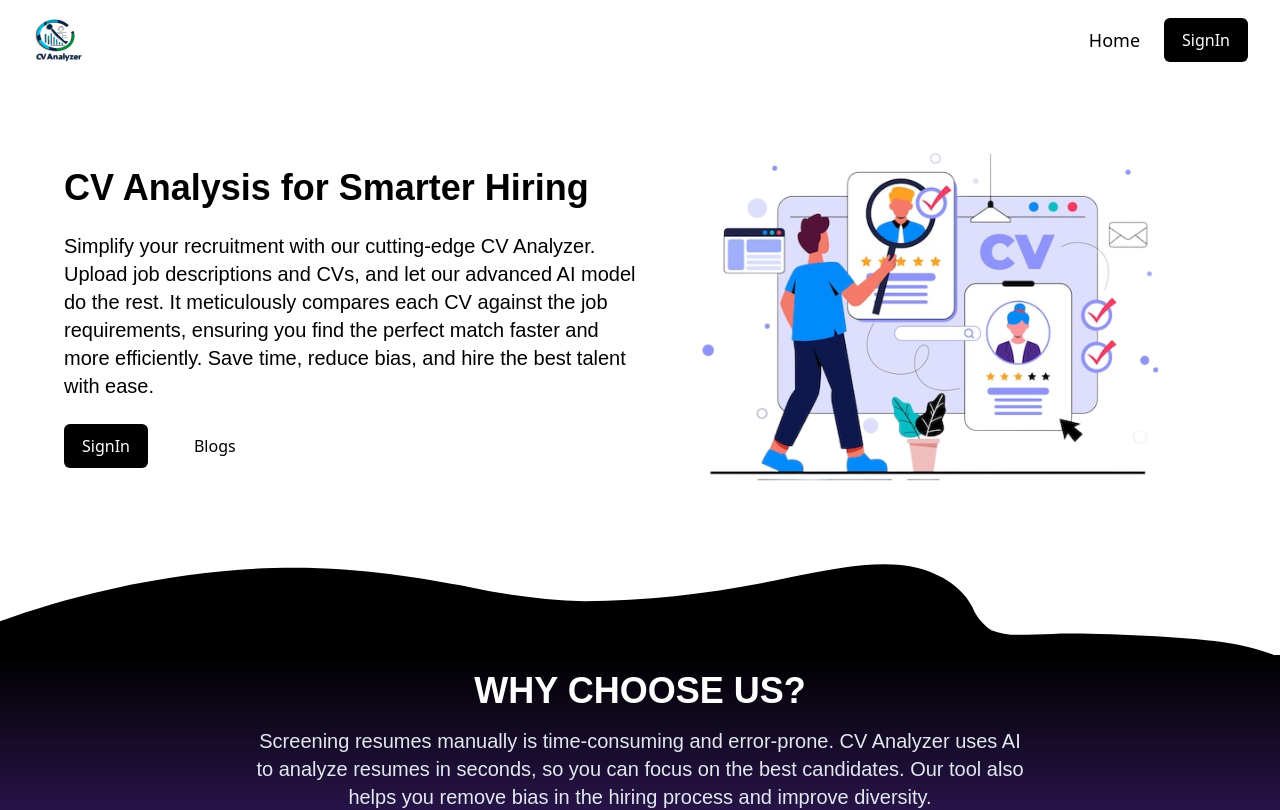
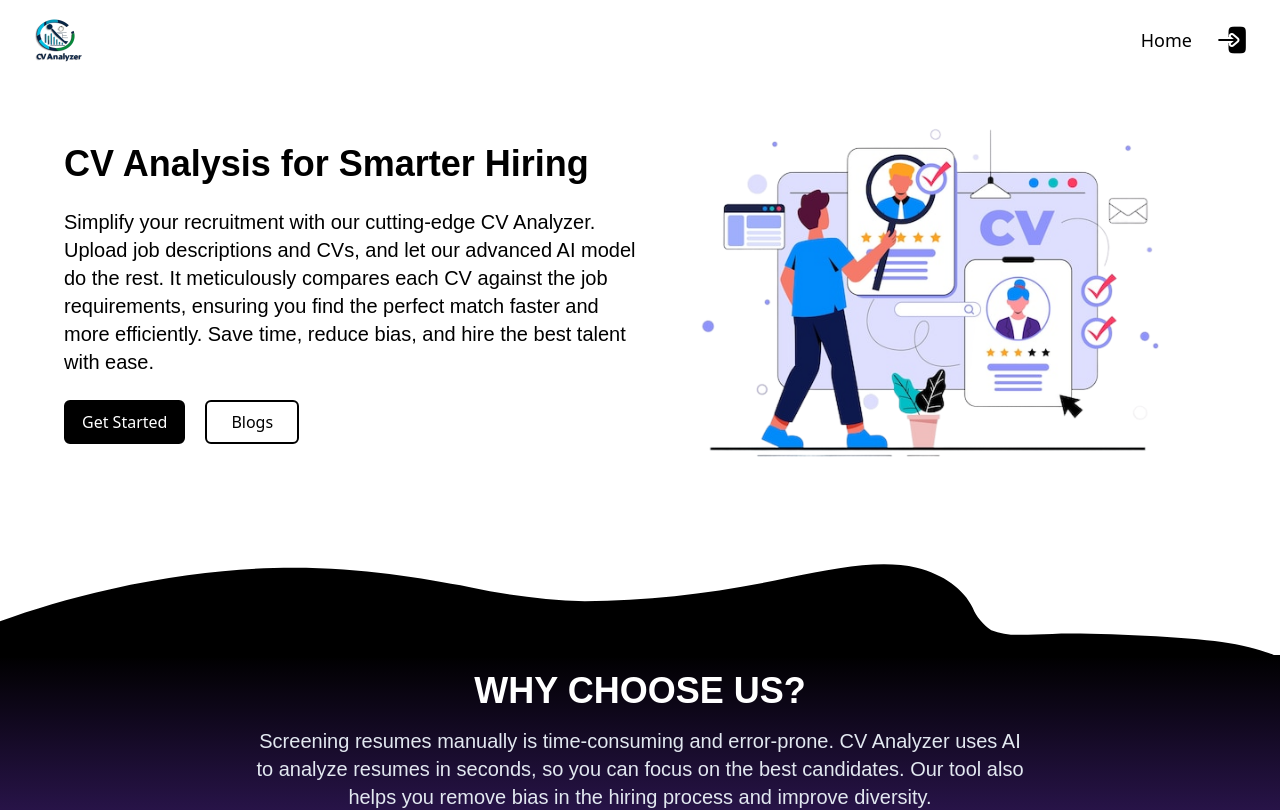
Before and after one commit to dev-bilal-raza/CVAnalysis, a Next.js app in the folder cv_checker_frontend/: page / in a window 1280 px wide. Shown: the top 810 px of the page. Built offline with nearby package versions, Linux system fonts and the light colour scheme; no server answers.

Commit message:
refactor: simplify user model and enhance button and input components with better props handling

```diff
--- a/cv_checker_frontend/src/components/common/Button.tsx
+++ b/cv_checker_frontend/src/components/common/Button.tsx
@@ -1,28 +1,42 @@
 import React from 'react';
 
-const Button = ({
+interface ButtonProps extends React.ButtonHTMLAttributes<HTMLButtonElement> {
+  is_delete?: boolean;
+  children: React.ReactNode;
+  status?: 'primary' | 'secondary';
+  click_func?: () => void;
+  className?: string;
+}
+
+const Button: React.FC<ButtonProps> = React.memo(
+  ({
     is_delete = false,
     children,
     status = 'primary',
     click_func,
     className,
-}: {
-  is_delete?: boolean;
-  children: React.ReactNode;
-  status?: 'primary' | 'secondary';
-  click_func?: () => void;
-  className?: string;
+    ...otherProps
   }) => {
+    const buttonClass = `font-sans p-2 md:px-4 rounded-md ${status === 'primary' ? (!is_delete ? 'bg-black' : 'bg-red-600') : !is_delete ? 'hover:bg-black' : 'hover:bg-red-600'} md:text-base text-sm ${status === 'primary' ? 'hover:text-black text-white hover:bg-transparent' : 'hover:text-white text-black'} duration-1000 border-2 border-black rounded-lg duration-1000 ${className}`;
+
     return (
-    <div className={``}>
+      <div>
         <button
-        className={`font-sans p-2 md:px-4 rounded-md ${status === 'primary' ? (!is_delete ? 'bg-black' : 'bg-red-600') : !is_delete ? 'hover:bg-black' : 'hover:bg-red-600'} md:text-base text-sm ${status === 'primary' ? 'hover:text-black text-white' : 'hover:text-white text-black'} hover:bg-transparent duration-1000 border-2 rounded-lg ${status === 'primary' ? 'hover:border-black' : 'border-black hover:border-transparent'} duration-1000 border-transparent ${className}`}
+          className={buttonClass}
           onClick={click_func}
+          aria-label={
+            status === 'primary' ? 'Primary Button' : 'Secondary Button'
+          }
+          role="button"
+          {...otherProps}
         >
           {children}
         </button>
       </div>
     );
-};
+  }
+);
+
+Button.displayName = 'Button';
 
 export default Button;
--- a/cv_checker_frontend/src/components/common/Input.tsx
+++ b/cv_checker_frontend/src/components/common/Input.tsx
@@ -1,6 +1,6 @@
 import React from 'react';
 
-interface InputType {
+interface InputType extends React.InputHTMLAttributes<HTMLInputElement> {
   labelText: string;
   extraLabel?: string;
   otherClasses?: string;
@@ -16,6 +16,7 @@
   setInput,
   input_value,
   is_required,
+  ...otherProps
 }: InputType) => {
   return (
     <div className="relative h-10 w-full">
@@ -25,6 +26,7 @@
         value={input_value}
         onChange={(e) => setInput(e.target.value)}
         required={is_required ? is_required : false}
+        {...otherProps}
       />
       <label className="flex w-full h-full select-none pointer-events-none absolute left-0 font-normal !overflow-visible truncate peer-placeholder-shown:text-text-purple-700 leading-tight peer-focus:leading-tight transition-all -top-1.5 peer-placeholder-shown:text-sm text-[11px] peer-focus:text-[11px] before:content[' '] before:block before:box-border before:w-2.5 before:h-1.5 before:mt-[6.5px] before:mr-1 peer-placeholder-shown:before:border-transparent before:rounded-tl-md before:border-t peer-focus:before:border-t-2 before:border-l peer-focus:before:border-l-2 before:pointer-events-none before:transition-all after:content[' '] after:block after:flex-grow after:box-border after:w-2.5 after:h-1.5 after:mt-[6.5px] after:ml-1 peer-placeholder-shown:after:border-transparent after:rounded-tr-md after:border-t peer-focus:after:border-t-2 after:border-r peer-focus:after:border-r-2 after:pointer-events-none after:transition-all peer-placeholder-shown:leading-[3.75] text-gray-400 peer-focus:text-purple-700 before:border-blue-gray-200 peer-focus:before:!border-purple-700 after:border-gray-200 peer-focus:after:!border-purple-700">
         {labelText} <span className="exsmall:inline hidden">{extraLabel}</span>
--- a/cv_checker_frontend/src/components/layout/Header.tsx
+++ b/cv_checker_frontend/src/components/layout/Header.tsx
@@ -29,9 +29,15 @@
               >
                 Home
               </Link>
-              <Button is_delete={false}>
-                <Link href={'/register'}>SignIn</Link>
-              </Button>
+              <Link href={'/register'}>
+                <Image
+                  className="bg-white object-cover cursor-pointer hover:translate-y-[-3px] transition-transform duration-300"
+                  src={'/Icons/LoginIcon.png'}
+                  alt="Get Started"
+                  width={32}
+                  height={32}
+                />
+              </Link>
             </ul>
           ) : (
             <ul className="flex justify-center items-center gap-6 font-medium text-lg font-sans">
--- a/cv_checker_frontend/src/components/sections/HeroSection.tsx
+++ b/cv_checker_frontend/src/components/sections/HeroSection.tsx
@@ -10,7 +10,7 @@
 
   return (
     <Container>
-      <div className="flex gap-4 items-center justify-between lg:flex-row flex-col rounded-lg mt-6 py-7 mb-8">
+      <div className="flex gap-4 items-center justify-between lg:flex-row flex-col rounded-lg py-7 mb-14">
         <div className="lg:w-[650px] xl:w-[650px] py-7 flex flex-col gap-6 justify-center lg:items-start items-center">
           <h2 className="font-heading text-2xl sm:text-3xl md:text-4xl lg:text-3xl xl:text-4xl font-bold lg:text-left text-center">
             CV Analysis for Smarter Hiring
@@ -29,10 +29,10 @@
               </Link>
             )) || (
               <Link href={'/register'}>
-                <Button is_delete={false}>SignIn</Button>
+                <Button is_delete={false}>Get Started</Button>
               </Link>
             )}
-            <Link href={'/upload_cvs'}>
+            <Link href={'http://medium.com/@develperbilalraza'}>
               <Button status="secondary" className="!px-6">
                 Blogs
               </Button>
```
Also changed, not shown: cv_checker_frontend/public/Icons/LoginIcon.png (added), 1 other file (tests, documents, lock files or other folders). Lines whose indentation alone changed are shown as unchanged.
